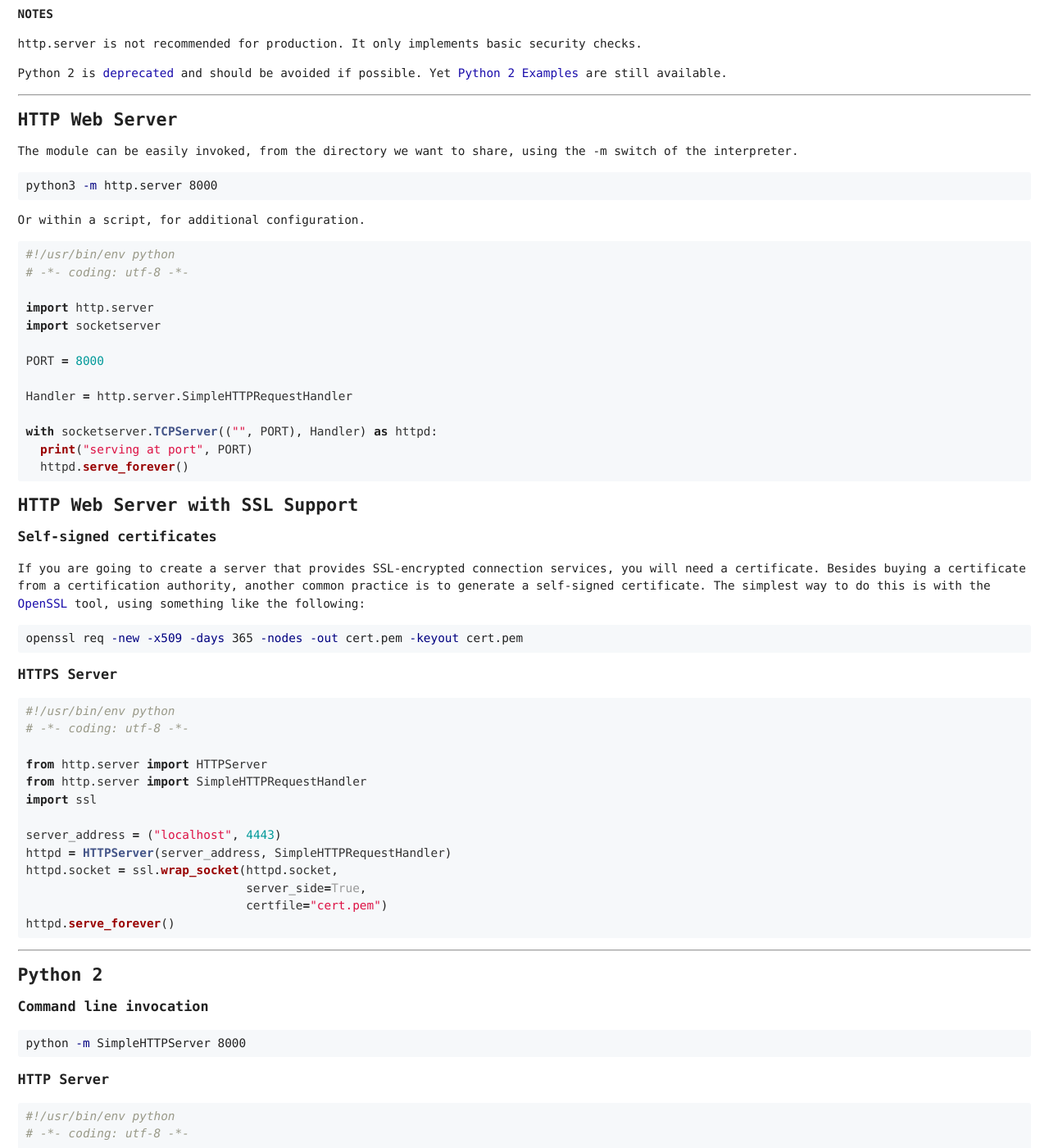
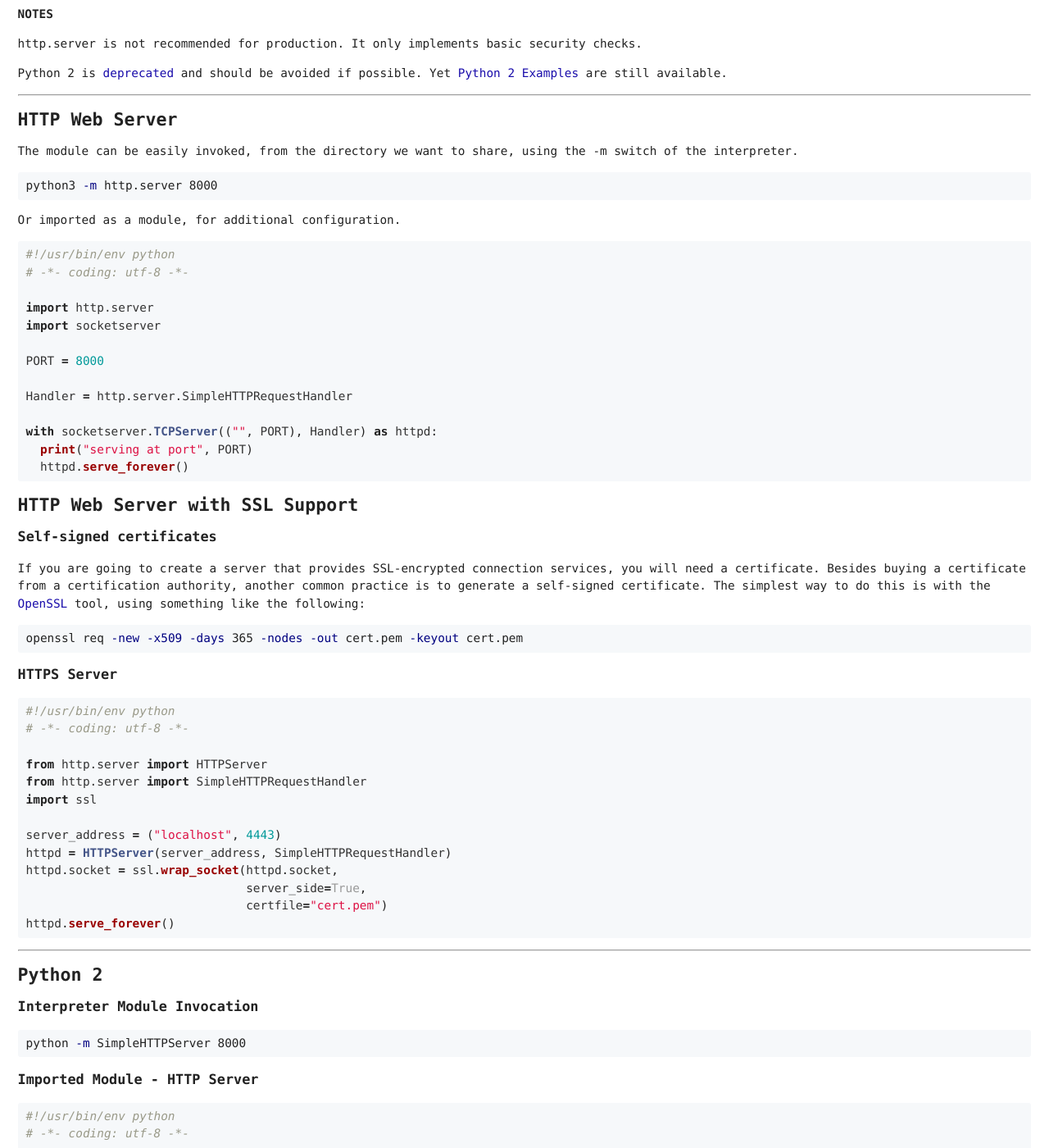
Before and after one commit to maxrodrigo/maxrodrigo.github.io, a Jekyll site: the page built from _posts/2016-06-06-python-https-simple-server.md, in a window 1280 px wide and 1400 px high, scrolled down 281 px. Shown: the whole window at 82% size. Built offline with Jekyll 4.4.1, drawn with Linux system fonts in a browser that asks for light colours; some web fonts are replaced; some of the changed text lies outside the part shown.

Commit message:
Update wording python server post

````diff
--- a/_posts/2016-06-06-python-https-simple-server.md
+++ b/_posts/2016-06-06-python-https-simple-server.md
@@ -32,7 +32,7 @@ using the `-m` switch of the interpreter.
 python3 -m http.server 8000
 ```
 
-Or within a script, for additional configuration.
+Or imported as a module, for additional configuration.
 
 ```python
 #!/usr/bin/env python
@@ -86,13 +86,13 @@ httpd.serve_forever()
 
 ## Python 2
 
-### Command line invocation
+### Interpreter Module Invocation
 
 ```sh
 python -m SimpleHTTPServer 8000
 ```
 
-### HTTP Server
+### Imported Module - HTTP Server
 
 ```python
 #!/usr/bin/env python
@@ -111,7 +111,7 @@ print "serving at port", PORT
 httpd.serve_forever()
 ```
 
-### HTTPS Server
+### Imported Module - HTTPS Server
 
 ```python
 #!/usr/bin/env python
````
